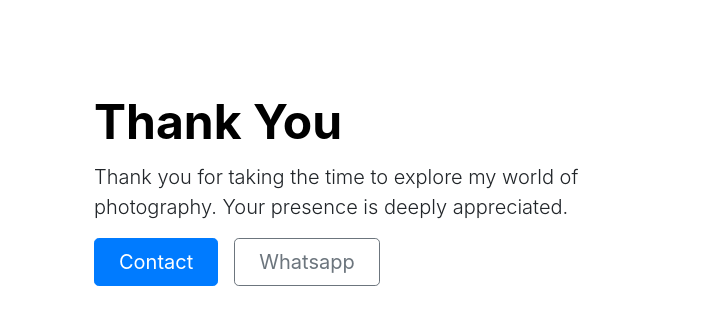
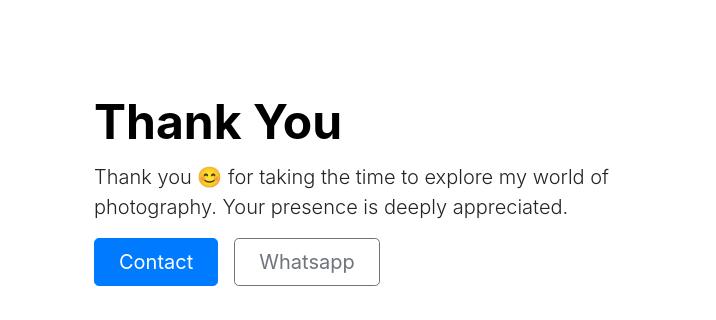
Before and after one commit to Vikashgupta709/SagarPhotography, a website: page public/index.html in a window 1280 px wide. Shown: the part 110-430 px from the top of the page, 0-716 px from the left. Drawn offline with nearby package versions, Linux system fonts and the light colour scheme.

Commit message:
Update index.html
Signed-off-by: Vikash Gupta <53373137+Vikashgupta709@users.noreply.github.com>

```diff
--- a/public/index.html
+++ b/public/index.html
@@ -58,7 +58,7 @@
               </div>
               <div class="col-lg-6">
                 <h1 class="display-5 fw-bold text-body-emphasis lh-1 mb-3">Thank You</h1>
-                <p class="lead">Thank you for taking the time to explore my world of photography. Your presence is deeply appreciated.</p>
+                <p class="lead">Thank you 😊 for taking the time to explore my world of photography. Your presence is deeply appreciated.</p>
                 <div class="d-grid gap-2 d-md-flex justify-content-md-start">
                   <button type="button" class="btn btn-primary btn-lg px-4 me-md-2" data-toggle="popover" title="Mobile no +91-9559841931" data-content="This is the additional information you want to display when the button is clicked or hovered.">Contact</button>
                   <button type="button" class="btn btn-outline-secondary btn-lg px-4" data-toggle="popover" title="Whatsapp no +91-9559841931" data-content="This is the additional information you want to display when the button is clicked or hovered.">Whatsapp</button>
```
